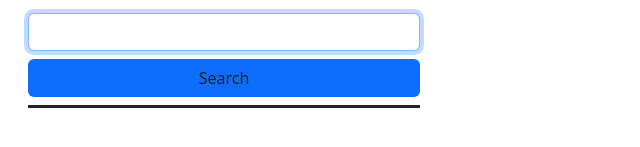
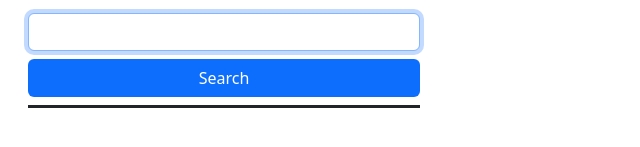
Before and after one commit to rrrbbbsss/weather-dashboard, a plain HTML site: page index.html in a window 1280 px wide. Shown: the part 137-284 px from the top of the page, 0-640 px from the left. Drawn offline with nearby package versions, Linux system fonts and the light colour scheme.

Commit message:
update button text color

```diff
--- a/index.html
+++ b/index.html
@@ -23,7 +23,7 @@
             <form id="searchForm" class="d-grid gap-2 pb-2">
                 <label class="h2" for="searchInput">Search for a City:</label>
                 <input class="form-control" name="search" id="searchInput" type="text" autofocus="true" />
-                <button class="btn bg-primary" type="submit" >Search</button>
+                <button class="btn bg-primary text-white" type="submit" >Search</button>
             </form>
             <!-- previous searches -->
             <div id="searchHistory" class="border-top border-3 border-dark pt-2 d-grid gap-2 text-center ">
```
